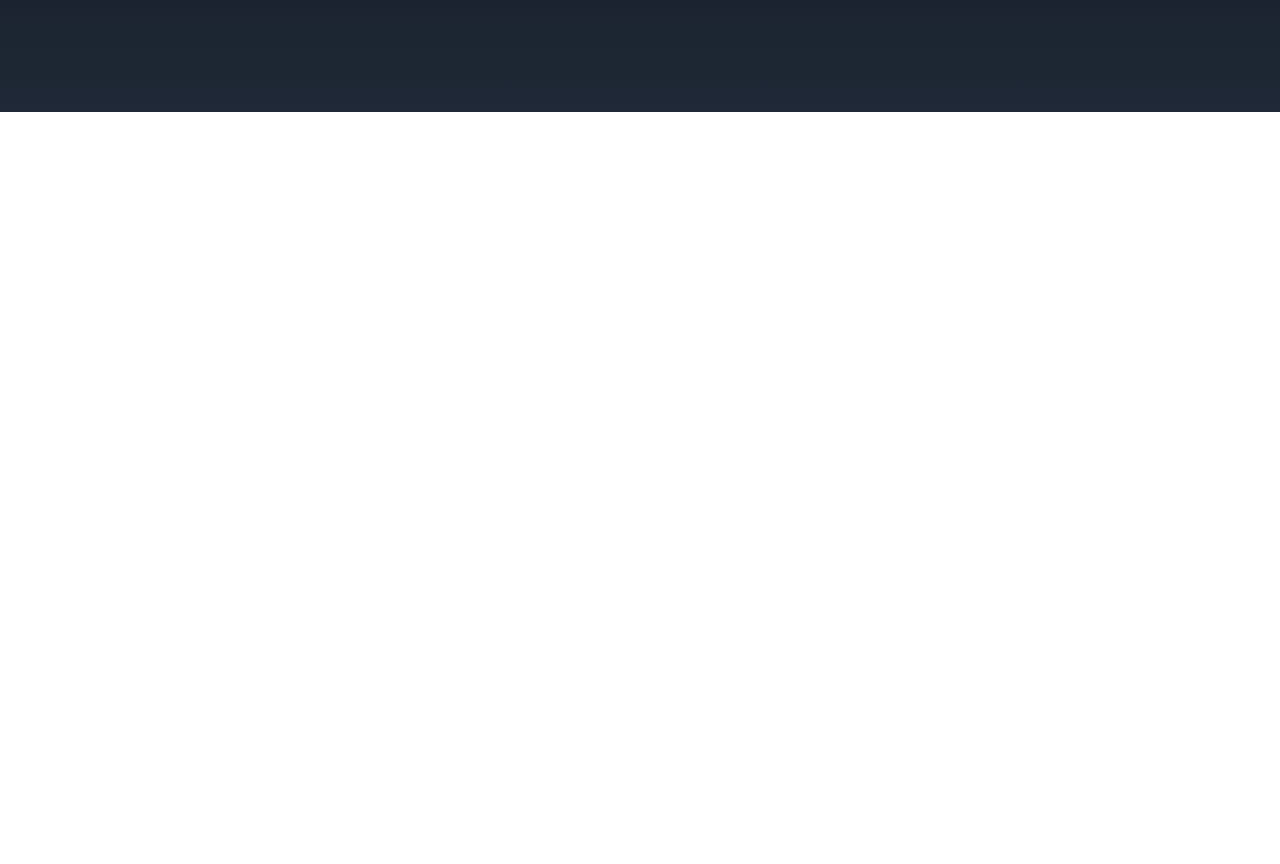
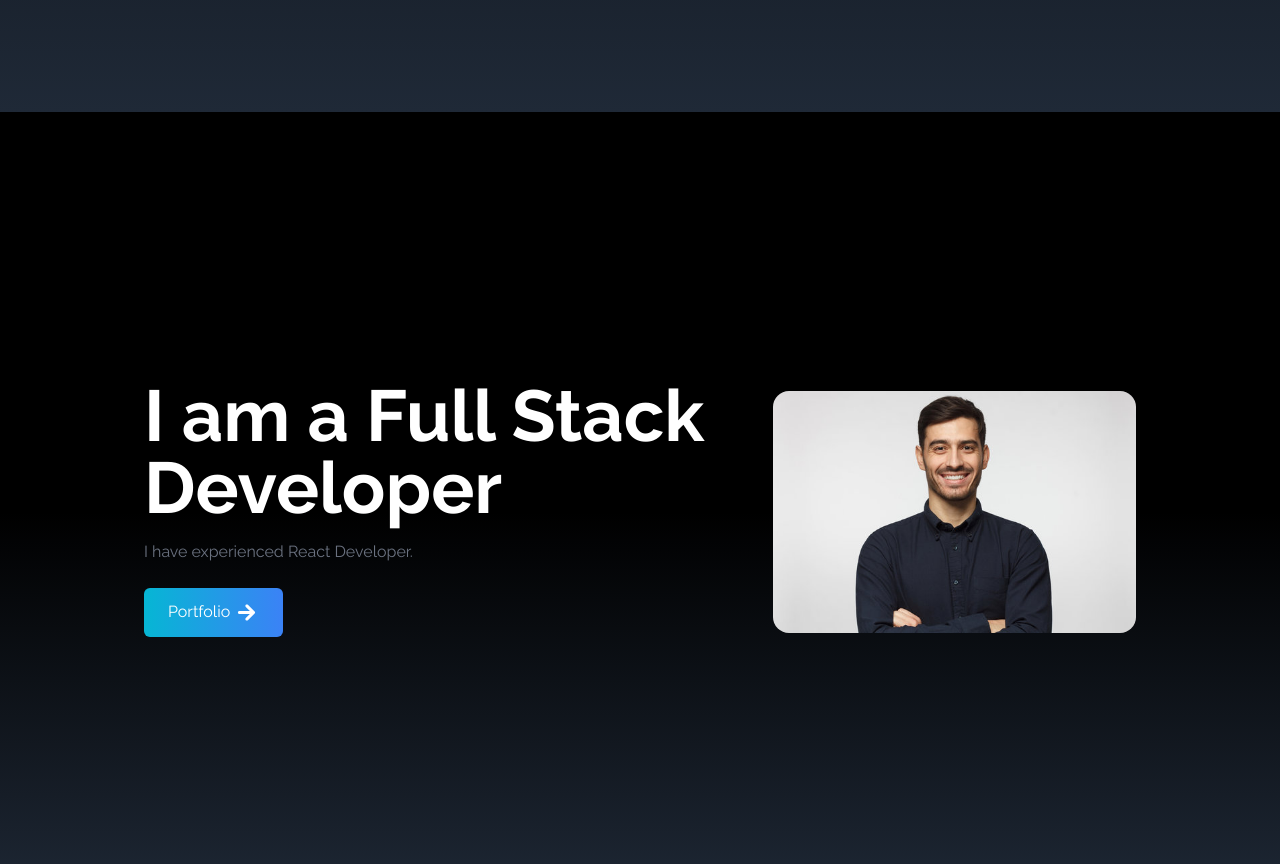
Before and after one commit to t3ng221/My_React_Portfolio, a React (Vite) app: page / in a window 1280 px wide. Shown: the part 3888-4752 px from the top of the page. Before the commit the page ends 4000 px from the top, so only its background shows below. Built offline with nearby package versions, Linux system fonts and the light colour scheme; no server answers.

Commit message:
routing is not finished

```diff
--- a/src/App.jsx
+++ b/src/App.jsx
@@ -19,7 +19,7 @@
       <Experience />
       <Contact />
       <Routes>
-        <Route pathname="/" element={<Home />} />
+        <Route path="/" element={<Home />} />
         <Route path="/about" element={<About />} />
         <Route path="/quote" element={<Quote />} />
         <Route path="/experience" element={<Experience />} />
```
